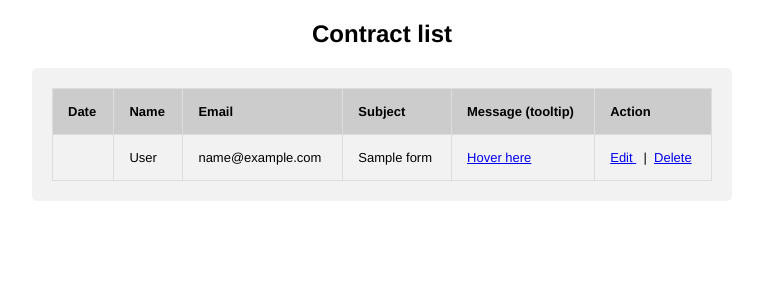
After one commit to masudewucse/contact-form, a PHP site: page /contract-list.php in a window 1280 px wide. The commit adds this page. Shown: the top 300 px of the page, without its empty margins (258-1021 px from the left). Run offline with PHP 8.4, Linux system fonts and the light colour scheme; tables that the repository leaves empty hold one stand-in row (values such as "Sample post"); data that the repository does not hold is empty.

Commit message:
added the message list

```diff
--- a/classes/contact.class.php
+++ b/classes/contact.class.php
@@ -3,22 +3,24 @@ class Contact extends Database{
 
     public function getAllContacts(){
         $query = $this->connect()->query("SELECT * FROM contact_form");
-        while($row = $query->fetch()){
-            //print_r($row);
-        }
+        return $query->fetchAll();
 
     }
 
     public function setContact($post){
-        array_pop($post); // removing the button post
+        array_pop($post);
         $columns = implode(',', array_keys($post));
         $values = "'".implode("','", array_values($post))."'";
 
     //$query = $this->connect()->query("INSERT INTO `contact_form` (fullname, email, subject, message) VALUES (?,?,?,?)");
     $statement = $this->connect()->prepare("INSERT INTO `contact_form` ({$columns}) VALUES ({$values})");
    return $statement->execute();
+    }
 
-    //return $statement->lastInsertId();
+    public function printAll($data){
+        echo "<pre>";
+        print_r($data);
+        echo "</pre>";
     }
 
 }
--- /dev/null
+++ b/contract-list.php
@@ -0,0 +1,51 @@
+<?php
+  include_once('classes/db.connect.php');
+  include_once('classes/contact.class.php');
+
+  $contact = new Contact();
+  $contacts = $contact->getAllContacts();
+  //$contact->printAll($contacts);
+?>
+<!DOCTYPE html>
+<html lang="en">
+<head>
+    <meta charset="UTF-8">
+    <meta name="viewport" content="width=device-width, initial-scale=1.0">
+    <title>Kontaktformular</title>
+    <link href="css_js/style.css" media="all" rel="stylesheet" type="text/css">
+    <script async src="css_js/script.js"></script>
+</head>
+<body>
+<div class="contact-list">
+<h2>Contract list</h2>
+<div class="container">
+
+  <table class="contact-table">
+    <thead>
+      <tr>
+        <th>Date</th>
+        <th>Name</th>
+        <th>Email</th>
+        <th>Subject</th>
+        <th>Message (tooltip)</th>
+        <th>Action</th>
+    </tr>
+    </thead>
+    <tbody>
+    <?php
+    foreach((array)$contacts AS $key=>$values){?>
+      <tr>
+          <td><?=$values['time']?></td>
+          <td><?=$values['fullname']?></td>
+          <td><?=$values['email']?></td>
+          <td><?=$values['subject']?></td>
+          <td><a href="javascript:void(0)" data-tooltip="<?=$values['message']?>">Hover here</a></td>
+          <td><a href="javascript:void(0)">Edit </a>&nbsp; | &nbsp;<a href="javascript:void(0)">Delete </a></td>
+        </tr>
+      <?php }?>
+    </tbody>
+  </table>
+  </div>
+  </div>
+</body>
+</html>
--- a/css_js/style.css
+++ b/css_js/style.css
@@ -32,6 +32,9 @@ input[type="submit"]:hover {
   background-color: #45a049;
 }
 
+.contact-list h2 {
+  text-align: center;
+}
 .container {
   border-radius: 5px;
   background-color: #f2f2f2;
@@ -96,7 +99,123 @@ td {
 #final-submit {
   float: right;
 }
+table.contact-table thead tr {
+  background: #ccc;
+}
+
+table.contact-table tr:nth-child(even) {
+  background-color: rgba(0, 0, 0, 0.05);
+}
+
+table.contact-table tr:nth-child(odd) {
+}
+table.contact-table tr:nth-child(even):hover td {
+  background: #f5f5f7;
+}
+table.contact-table tr:nth-child(odd):hover td {
+  background: #f5f5f7;
+}
+
 span.star,
 .error {
   color: red;
 }
+/* tooltip */
+.tooltip {
+  position: relative;
+  display: inline-block;
+  border-bottom: 1px dotted black;
+}
+
+.tooltip .tooltiptext {
+  visibility: hidden;
+  width: 120px;
+  background-color: black;
+  color: #fff;
+  text-align: center;
+  border-radius: 6px;
+  padding: 5px 0;
+
+  /* Position the tooltip */
+  position: absolute;
+  z-index: 1;
+  top: -5px;
+  left: 105%;
+}
+
+.tooltip:hover .tooltiptext {
+  visibility: visible;
+}
+
+header,
+.demo,
+.demo p {
+  margin: 4em 0;
+  text-align: center;
+}
+/**
+ * Tooltip Styles
+ */
+
+/* Add this attribute to the element that needs a tooltip */
+[data-tooltip] {
+  position: relative;
+  z-index: 2;
+  cursor: pointer;
+}
+
+/* Hide the tooltip content by default */
+[data-tooltip]:before,
+[data-tooltip]:after {
+  visibility: hidden;
+  -ms-filter: "progid:DXImageTransform.Microsoft.Alpha(Opacity=0)";
+  filter: progid: DXImageTransform.Microsoft.Alpha(Opacity=0);
+  opacity: 0;
+  pointer-events: none;
+}
+
+/* Position tooltip above the element */
+[data-tooltip]:before {
+  position: absolute;
+  bottom: 150%;
+  left: 50%;
+  margin-bottom: 5px;
+  margin-left: -80px;
+  padding: 7px;
+  width: 160px;
+  -webkit-border-radius: 3px;
+  -moz-border-radius: 3px;
+  border-radius: 3px;
+  background-color: #000;
+  background-color: hsla(0, 0%, 20%, 0.9);
+  color: #fff;
+  content: attr(data-tooltip);
+  text-align: center;
+  font-size: 14px;
+  line-height: 1.2;
+}
+
+/* Triangle hack to make tooltip look like a speech bubble */
+[data-tooltip]:after {
+  position: absolute;
+  bottom: 150%;
+  left: 50%;
+  margin-left: -5px;
+  width: 0;
+  border-top: 5px solid #000;
+  border-top: 5px solid hsla(0, 0%, 20%, 0.9);
+  border-right: 5px solid transparent;
+  border-left: 5px solid transparent;
+  content: " ";
+  font-size: 0;
+  line-height: 0;
+}
+
+/* Show tooltip content on hover */
+[data-tooltip]:hover:before,
+[data-tooltip]:hover:after {
+  visibility: visible;
+  -ms-filter: "progid:DXImageTransform.Microsoft.Alpha(Opacity=100)";
+  filter: progid: DXImageTransform.Microsoft.Alpha(Opacity=100);
+  opacity: 1;
+}
```
Also changed, not shown: README.md.
